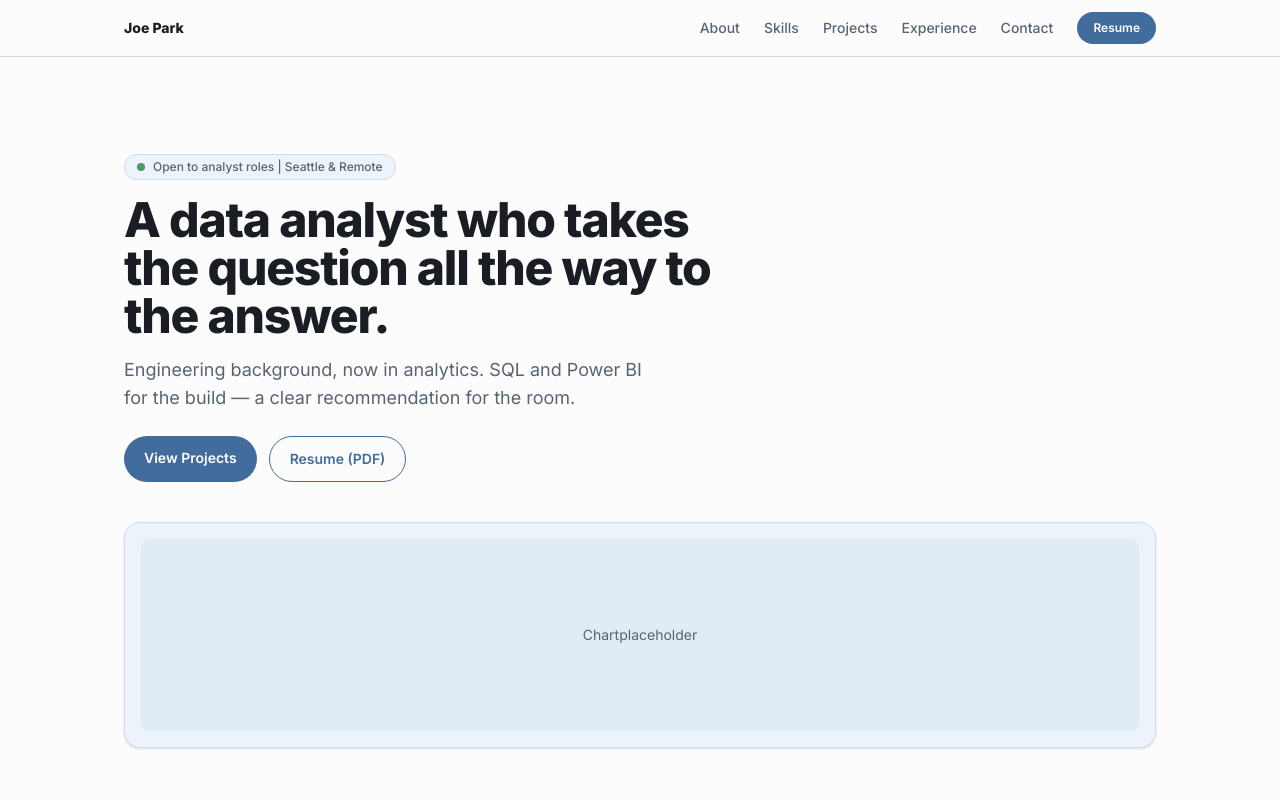
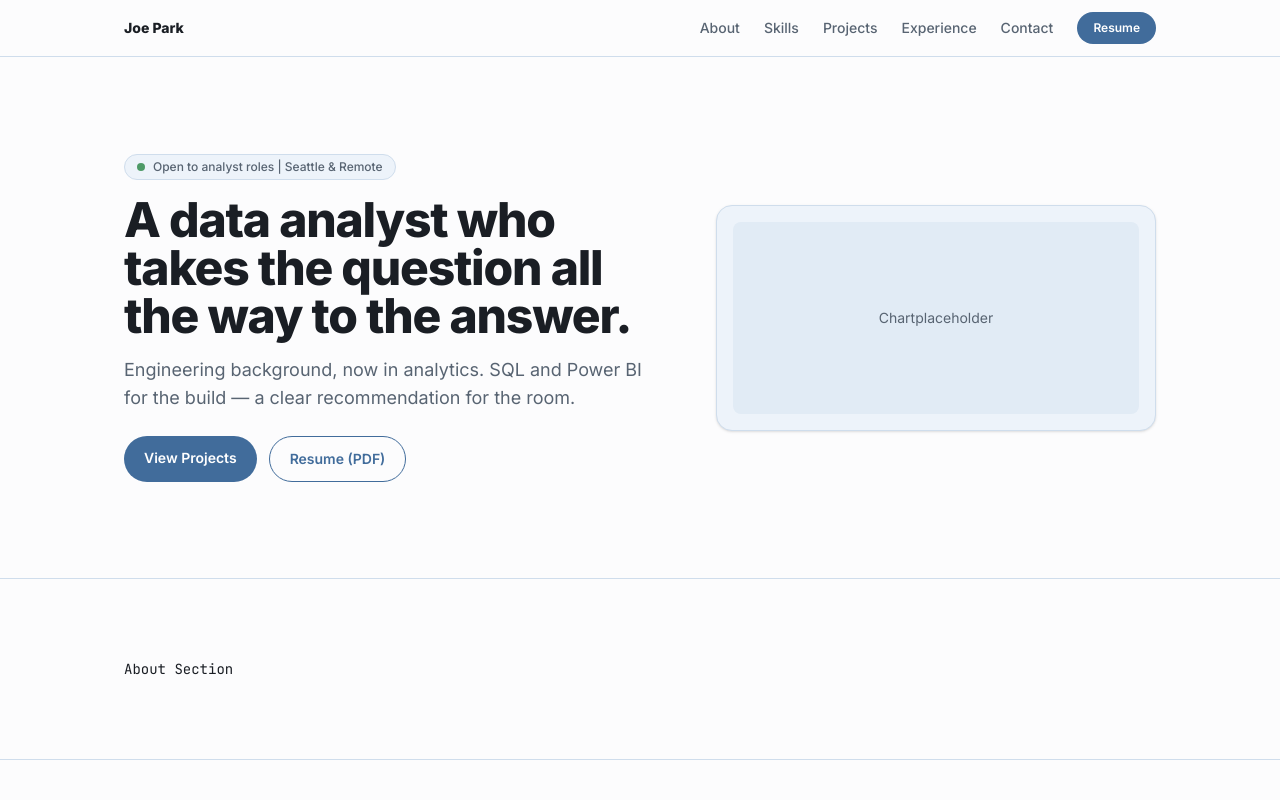
Before and after one commit to SunghunP/joe-portfolio, a React (Vite) app: page / in a window 1280 px wide. Shown: the top 800 px of the page. Built offline with nearby package versions, Linux system fonts and the light colour scheme.

Commit message:
Fix font URL and Hero grid-cols typo

```diff
--- a/index.html
+++ b/index.html
@@ -6,7 +6,7 @@
     <meta name="viewport" content="width=device-width, initial-scale=1.0" />
     <link rel="preconnect" href="https://fonts.googleapis.com" />
     <link rel="preconnect" href="https://fonts.gstatic.com" crossorigin/>
-    <link rel="stylesheet" href="https://fonts.googleapis.com/css2?family=Inter:wght@400;500;600;700;800&family=JetBrains+Mono:wght@400;500display=swap"/>
+    <link rel="stylesheet" href="https://fonts.googleapis.com/css2?family=Inter:wght@400;500;600;700;800&family=JetBrains+Mono:wght@400;500&display=swap"/>
     <title>Joe Park · Data Analyst</title>
   </head>
   <body>
--- a/src/components/Hero.jsx
+++ b/src/components/Hero.jsx
@@ -2,7 +2,7 @@ import Shell from './Shell';
 
 export default function Hero() {
     return (
-        <Shell className="grid gap-10 py-14 sm:py-20 lg:grid-sols-[1fr_440px] lg:items-center lg:py-24">
+        <Shell className="grid gap-10 py-14 sm:py-20 lg:grid-cols-[1fr_440px] lg:items-center lg:py-24">
             <div>
                 <span className="inline-flex items-center gap-2 rounded-full border border-border bg-card px-3 py-1 text-xs font-medium text-muted">
                     <span className="h-2 w-2 rounded-full bg-success" />
```
